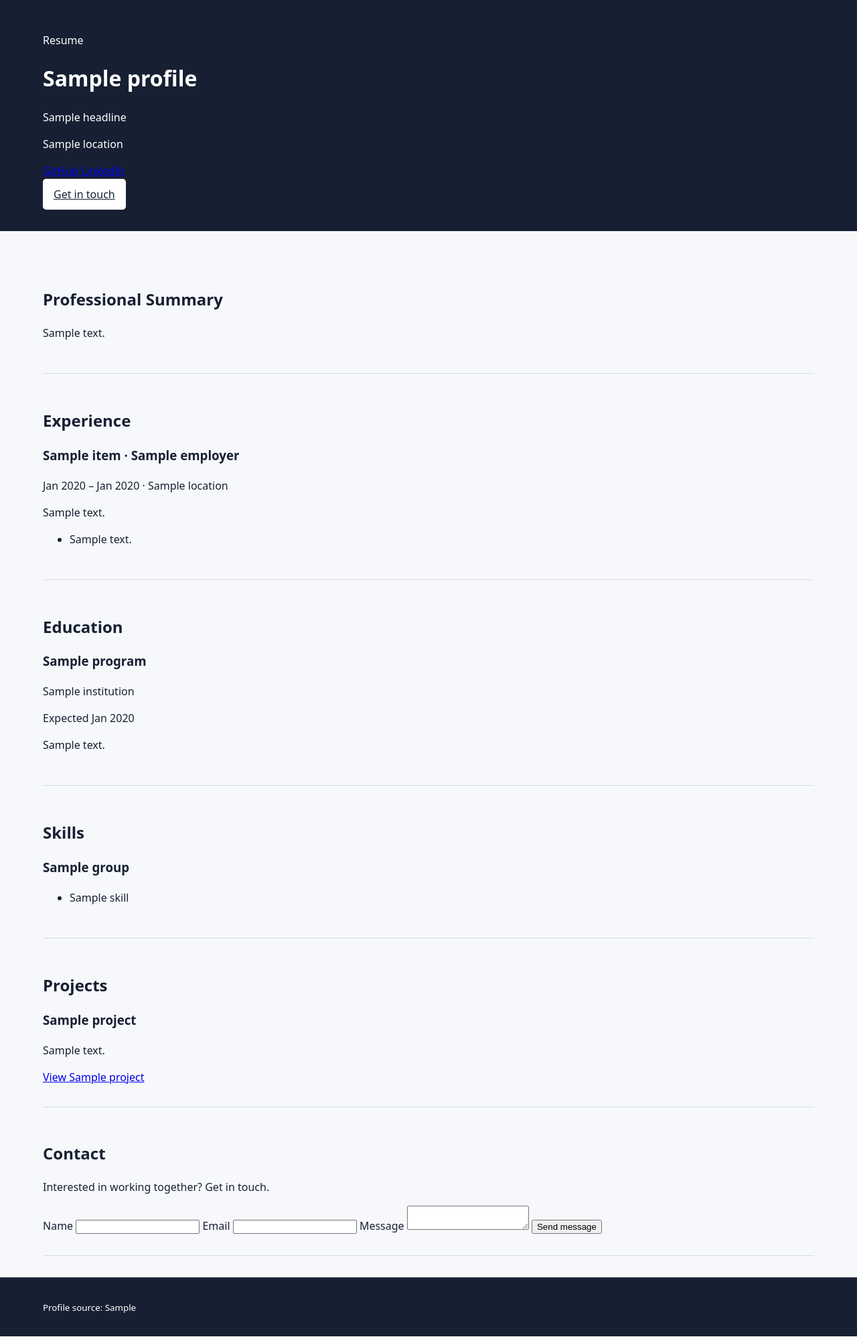
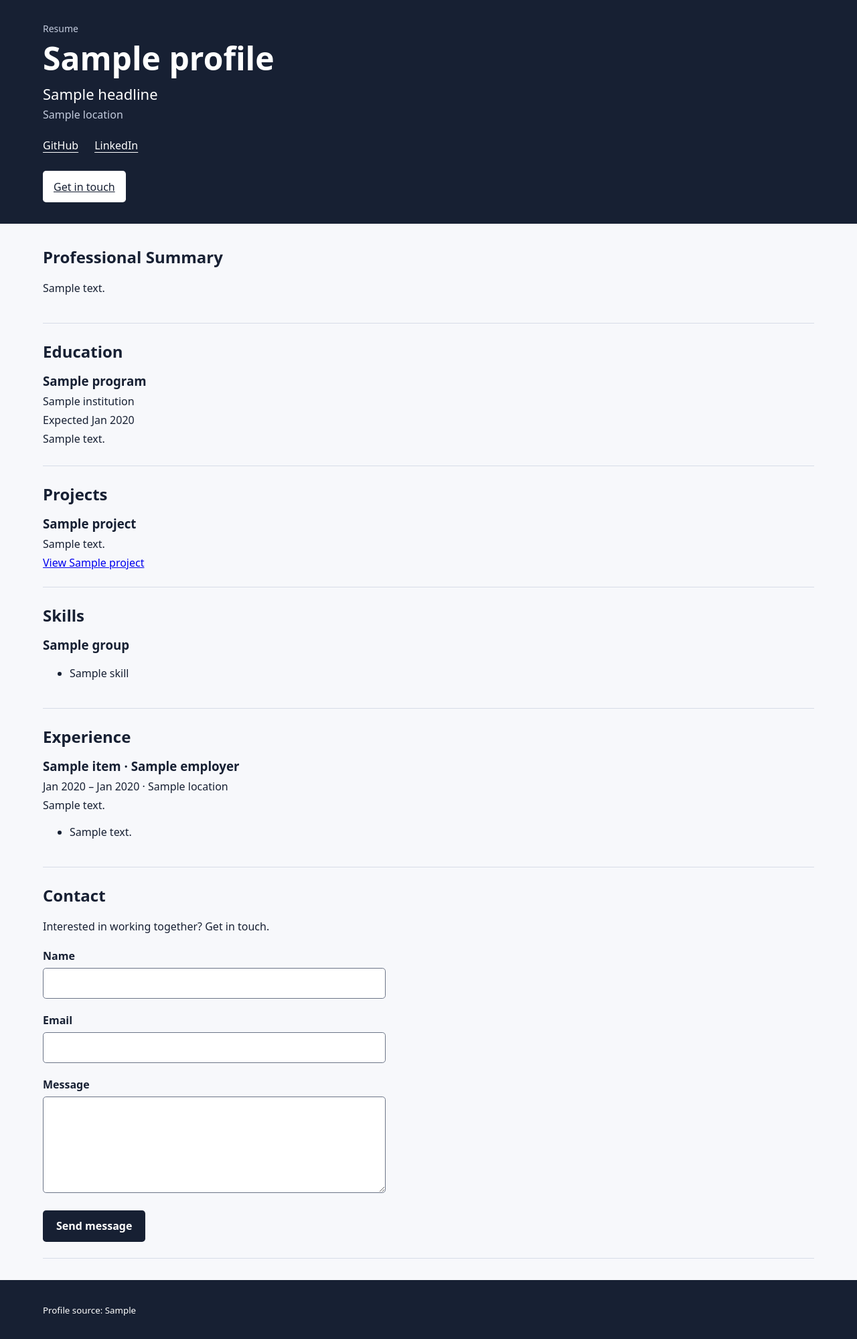
Before and after one commit to mbukhadh/career-platform, a FastAPI app: template templates/profile.html in a window 1280 px wide. Shown: the whole page at 67% size. Run offline with FastAPI, Linux system fonts and the light colour scheme; the template is opened without the code that fills it: most values are stand-ins (such as "Sample title", 1, 10 or a date in 2020).

Commit message:
Improve header links, contact form, and section order
Make the header GitHub and LinkedIn links readable and tappable, stack and
style the contact form, and put education and projects ahead of the
experience placeholder. Add PRODUCT.md as design context.

Co-Authored-By: Claude Opus 5.5 (1M context) <noreply@anthropic.com>

```diff
--- a/static/css/site.css
+++ b/static/css/site.css
@@ -16,15 +16,87 @@ body {
   padding: 2rem 1rem;
 }
 
+main.page-shell {
+  padding-top: 0.5rem;
+}
+
 .site-header,
 .site-footer {
   background: #172033;
   color: #fff;
 }
 
+.site-header h1 {
+  margin: 0;
+  font-size: clamp(2rem, 1.4rem + 2.6vw, 3rem);
+  line-height: 1.1;
+  text-wrap: balance;
+}
+
+.eyebrow {
+  margin: 0 0 0.5rem;
+  font-size: 0.875rem;
+  color: #c3cbdd;
+}
+
+.headline {
+  max-width: 60ch;
+  margin: 0.75rem 0 0;
+  font-size: clamp(1.125rem, 1rem + 0.6vw, 1.375rem);
+  line-height: 1.35;
+  text-wrap: balance;
+}
+
+.location {
+  margin: 0.25rem 0 0;
+  color: #c3cbdd;
+}
+
+.site-header nav {
+  display: flex;
+  flex-wrap: wrap;
+  gap: 0 1.5rem;
+  margin: 0.75rem 0 1rem;
+}
+
+.site-header nav a {
+  display: inline-flex;
+  align-items: center;
+  min-height: 2.75rem;
+  color: #fff;
+  text-decoration-thickness: 1px;
+  text-underline-offset: 0.25em;
+}
+
+.site-header nav a:hover {
+  text-decoration-thickness: 2px;
+}
+
 section {
-  padding: 2rem 0;
+  padding: 1.5rem 0;
   border-bottom: 1px solid #d7dce7;
+}
+
+main h2 {
+  margin: 0 0 0.75rem;
+}
+
+main h3 {
+  margin: 0 0 0.25rem;
+}
+
+main article p {
+  margin: 0 0 0.25rem;
+}
+
+main article + article {
+  margin-top: 1rem;
+}
+
+[aria-labelledby="experience-heading"] article > h3:only-child {
+  font-size: 1rem;
+  font-weight: 400;
+  color: #55607a;
 }
 
 .button {
@@ -35,7 +107,58 @@ section {
   border-radius: 0.3rem;
 }
 
-a:focus-visible {
+.contact-form {
+  display: grid;
+  gap: 1.25rem;
+  max-width: 32rem;
+  margin-top: 1.25rem;
+}
+
+.contact-form label {
+  display: block;
+  margin-bottom: 0.375rem;
+  font-weight: 600;
+}
+
+.contact-form input,
+.contact-form textarea {
+  box-sizing: border-box;
+  width: 100%;
+  min-height: 2.75rem;
+  padding: 0.625rem 0.75rem;
+  font: inherit;
+  color: #172033;
+  background: #fff;
+  border: 1px solid #6b7487;
+  border-radius: 0.3rem;
+}
+
+.contact-form textarea {
+  min-height: 9rem;
+  resize: vertical;
+}
+
+.contact-form button {
+  justify-self: start;
+  min-height: 2.75rem;
+  padding: 0.7rem 1.25rem;
+  font: inherit;
+  font-weight: 600;
+  color: #fff;
+  background: #172033;
+  border: 0;
+  border-radius: 0.3rem;
+  cursor: pointer;
+}
+
+.contact-form button:hover {
+  background: #263352;
+}
+
+a:focus-visible,
+.contact-form input:focus-visible,
+.contact-form textarea:focus-visible,
+.contact-form button:focus-visible {
   outline: 3px solid #d97706;
   outline-offset: 3px;
 }
--- a/templates/partials/contact-form.html
+++ b/templates/partials/contact-form.html
@@ -1,11 +1,19 @@
-<form method="post" action="/contact">
-  <label for="contact-name">Name</label>
-  <input id="contact-name" name="name" required maxlength="120">
-  <label for="contact-email">Email</label>
-  <input id="contact-email" name="email" type="email" required>
-  <label for="contact-message">Message</label>
-  <textarea id="contact-message" name="message" required maxlength="5000"></textarea>
-  <label class="honeypot" for="contact-company">Company</label>
-  <input class="honeypot" id="contact-company" name="honeypot" tabindex="-1" autocomplete="off">
+<form class="contact-form" method="post" action="/contact">
+  <div class="field">
+    <label for="contact-name">Name</label>
+    <input id="contact-name" name="name" required maxlength="120" autocomplete="name">
+  </div>
+  <div class="field">
+    <label for="contact-email">Email</label>
+    <input id="contact-email" name="email" type="email" required autocomplete="email">
+  </div>
+  <div class="field">
+    <label for="contact-message">Message</label>
+    <textarea id="contact-message" name="message" required maxlength="5000"></textarea>
+  </div>
+  <div class="honeypot" aria-hidden="true">
+    <label for="contact-hp">Leave this field empty</label>
+    <input id="contact-hp" name="honeypot" tabindex="-1" autocomplete="off">
+  </div>
   <button type="submit">Send message</button>
 </form>
--- a/templates/profile.html
+++ b/templates/profile.html
@@ -8,7 +8,7 @@
     <p class="eyebrow">Resume</p>
     <h1>{{ profile.name }}</h1>
     <p class="headline">{{ profile.headline }}</p>
-    {% if profile.location %}<p>{{ profile.location }}</p>{% endif %}
+    {% if profile.location %}<p class="location">{{ profile.location }}</p>{% endif %}
     <nav aria-label="Professional links">
       {% if profile.github_url %}<a href="{{ profile.github_url }}">GitHub</a>{% endif %}
       {% if profile.linkedin_url %}<a href="{{ profile.linkedin_url }}">LinkedIn</a>{% endif %}
@@ -21,21 +21,21 @@
     <h2 id="summary-heading">Professional Summary</h2>
     <p>{{ profile.summary }}</p>
   </section>
-  <section aria-labelledby="experience-heading">
-    <h2 id="experience-heading">Experience</h2>
-    {% include "partials/experience.html" %}
-  </section>
   <section aria-labelledby="education-heading">
     <h2 id="education-heading">Education</h2>
     {% include "partials/education.html" %}
+  </section>
+  <section aria-labelledby="projects-heading">
+    <h2 id="projects-heading">Projects</h2>
+    {% include "partials/projects.html" %}
   </section>
   <section aria-labelledby="skills-heading">
     <h2 id="skills-heading">Skills</h2>
     {% include "partials/skills.html" %}
   </section>
-  <section aria-labelledby="projects-heading">
-    <h2 id="projects-heading">Projects</h2>
-    {% include "partials/projects.html" %}
+  <section aria-labelledby="experience-heading">
+    <h2 id="experience-heading">Experience</h2>
+    {% include "partials/experience.html" %}
   </section>
   <section id="contact" aria-labelledby="contact-heading">
     <h2 id="contact-heading">Contact</h2>
```
Also changed, not shown: PRODUCT.md (added, +94 -0 lines).
